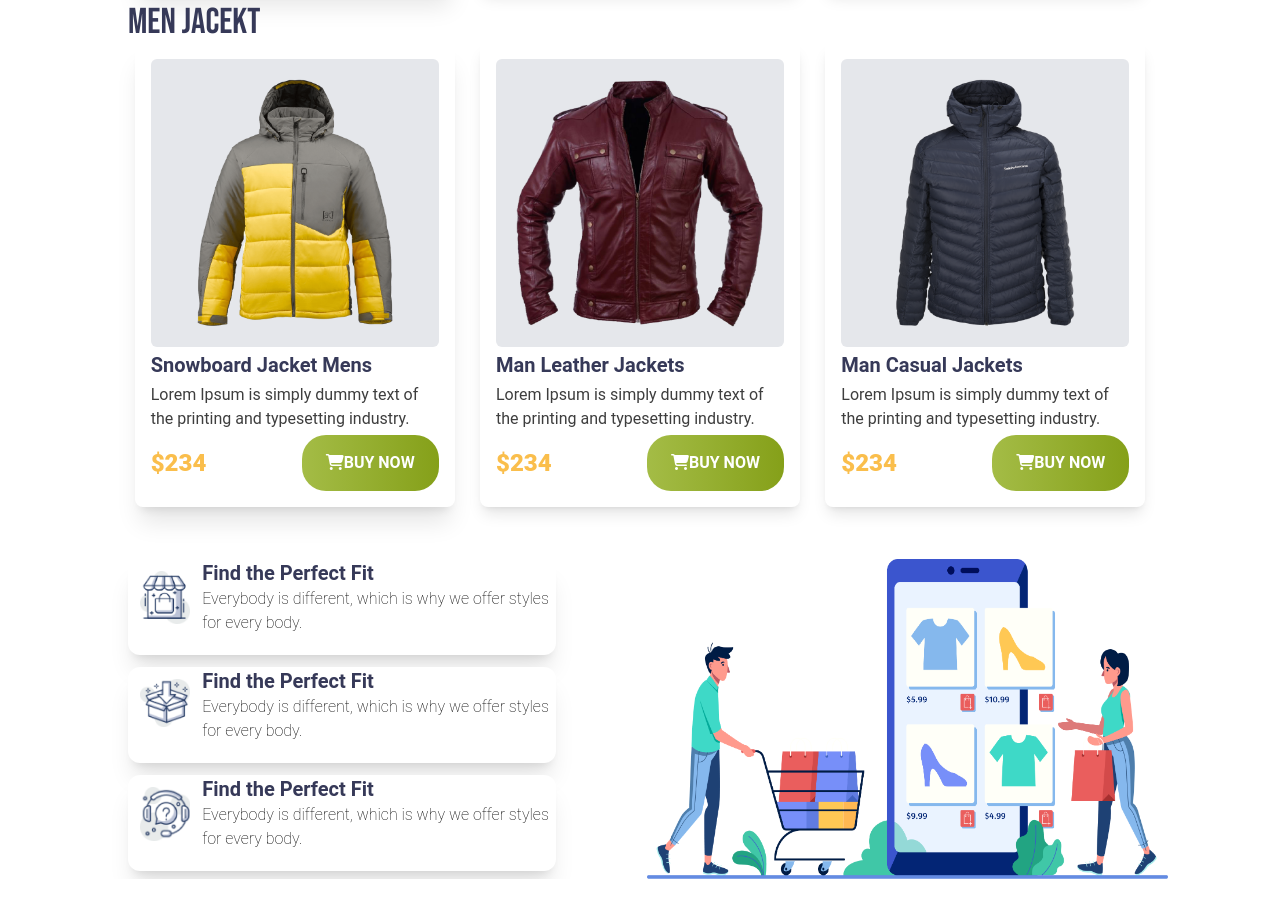
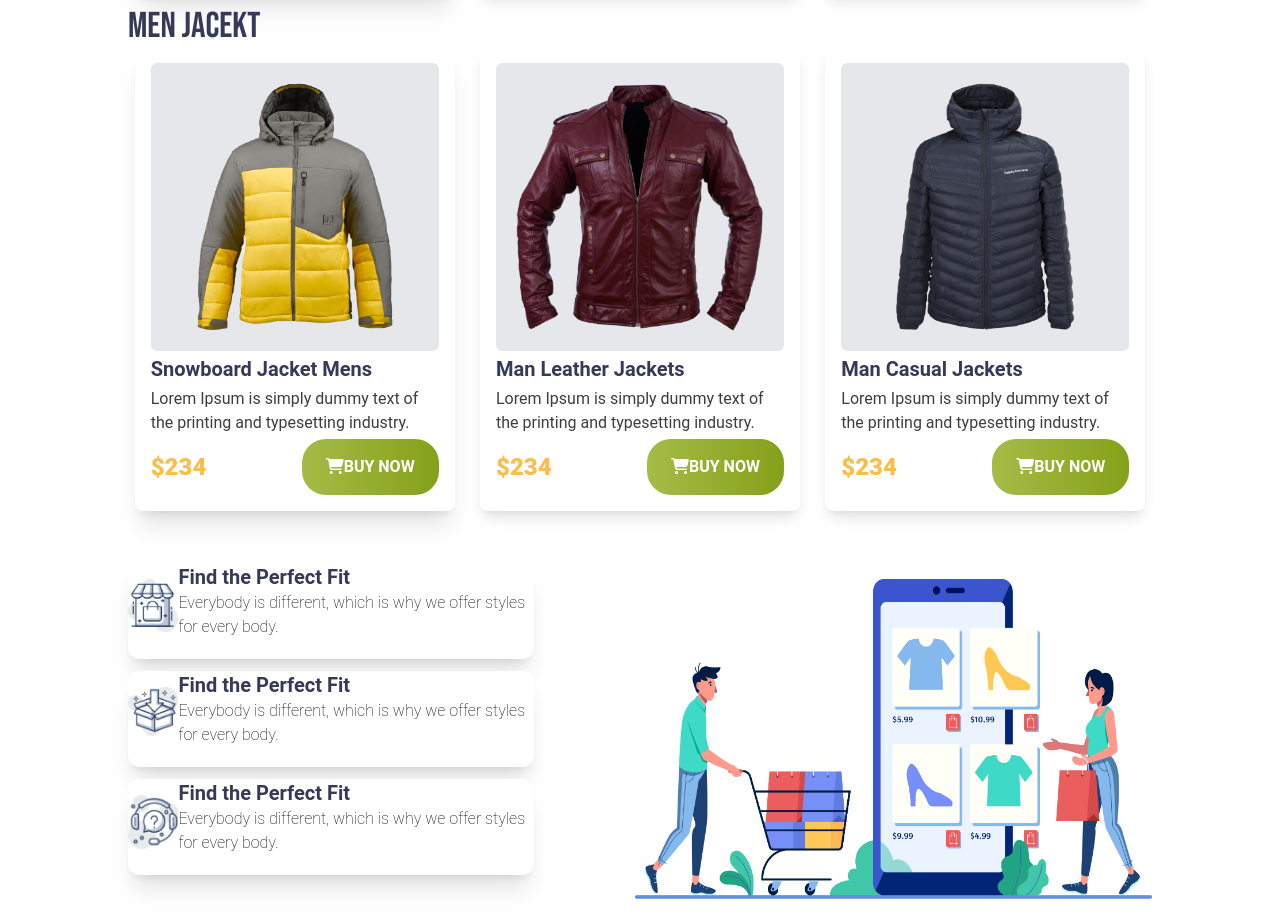
Before and after one commit to safin33221/penguin-fashion-using-tailwindCss, a plain HTML site: page index.html in a window 1280 px wide. Shown: the part 1064-1979 px from the top of the page. Before the commit the page ends 1943 px from the top, so only its background shows below. Drawn offline with nearby package versions, Linux system fonts and the light colour scheme.

Commit message:
update process section

```diff
--- a/index.html
+++ b/index.html
@@ -25,7 +25,7 @@
 </head>
 <body class="roboto-thin p-0 m-0">
     <header class="bg-[#FFFBF0] px-4 lg:px-24 mb-3">
-        <nav class="flex justify-between pt-5">
+        <nav class="flex justify-between pt-6">
             <h1 class="text-2xl font-bold"><span class="text-[#A4BC46]">Penguin</span> <span class="text-[#363958]">Fashion</span></h1>
             <!-- <ul class="flex gap-8 font-normal text-[#3C3C3C]">
                 <li class="item1"><a href="">Home</a></li>
@@ -142,11 +142,11 @@
         </section>
 
         <!-- process section  -->
-        <section class="md:px-28  mx-auto">
+        <section class="md:px-28">
             <div class="md:flex justify-between space-y-11 md:space-y-0">
                 <div class="space-y-3 ">
                     <div class=" h-24 w-4/5 bg-white shadow-xl flex rounded-xl mx-auto md:ml-4">
-                        <div class="h-16 w-16 m-3">
+                        <div class="h-16 w-16  my-auto" >
                             <img src="./icons/house.png" alt="">
                         </div>
                         <div>
@@ -158,7 +158,7 @@
                         </div>
                     </div>
                     <div class=" h-24 w-4/5 bg-white shadow-xl flex rounded-xl mx-auto md:ml-4">
-                        <div class="h-16 w-16 m-3">
+                        <div class="h-16 w-16 my-auto">
                             <img src="./icons/box.png" alt="">
                         </div>
                         <div>
@@ -170,7 +170,7 @@
                         </div>
                     </div>
                     <div class=" h-24 w-4/5 bg-white shadow-xl flex rounded-xl mx-auto md:ml-4">
-                        <div class="h-16 w-16 m-3">
+                        <div class="h-16 w-16 my-auto">
                             <img src="./icons/question.png" alt="">
                         </div>
                         <div>
@@ -182,16 +182,12 @@
                         </div>
                     </div>
                 </div>
-                <div>
+                <div class="p-4">
                     <img src="./images/shopping.png" alt="" class="h-80 w-auto">
 
                 </div>
             </div>
         </section>
     </main>
-    <footer>
-
-
-    </footer>
 </body>
 </html>
```
